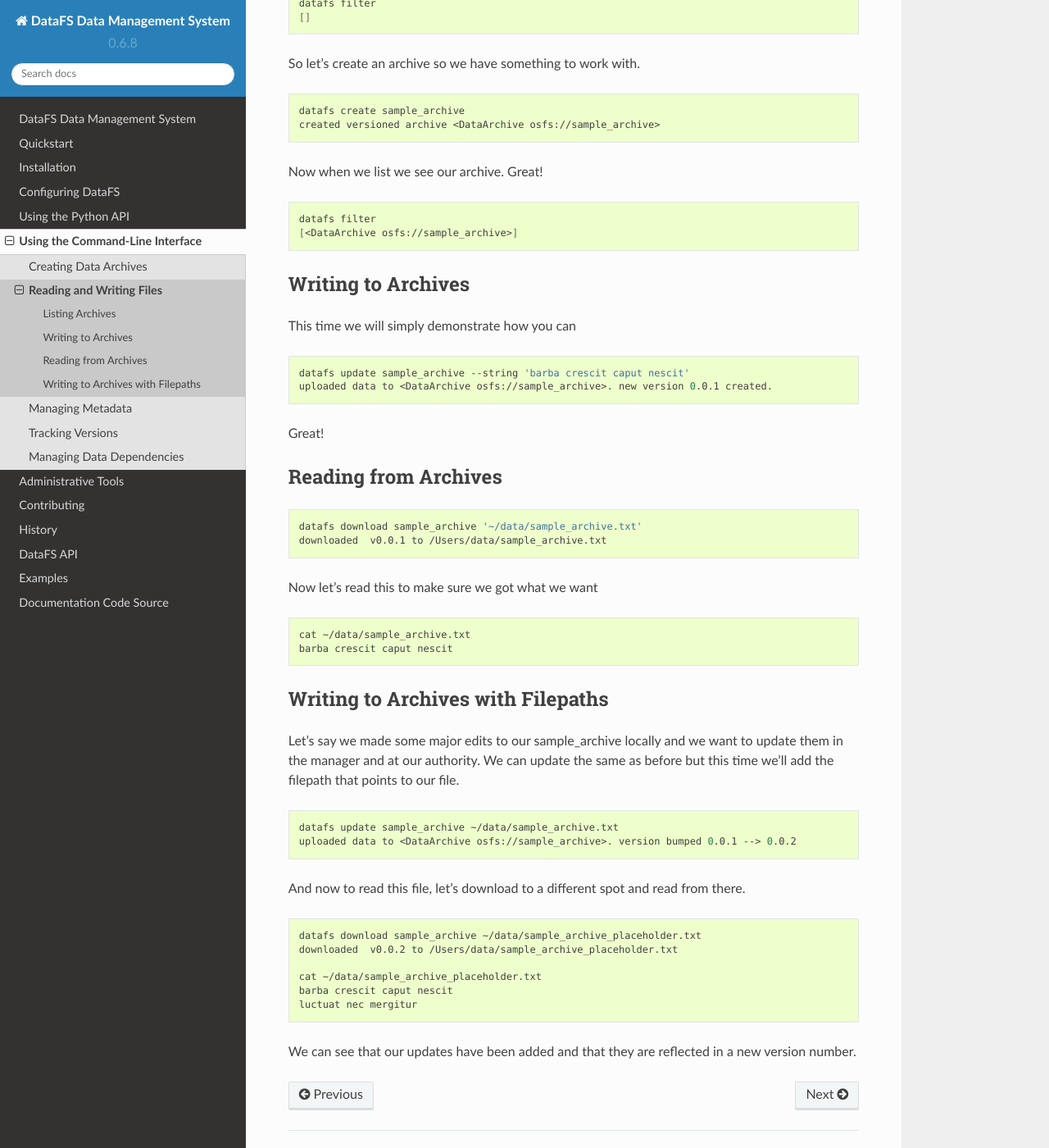
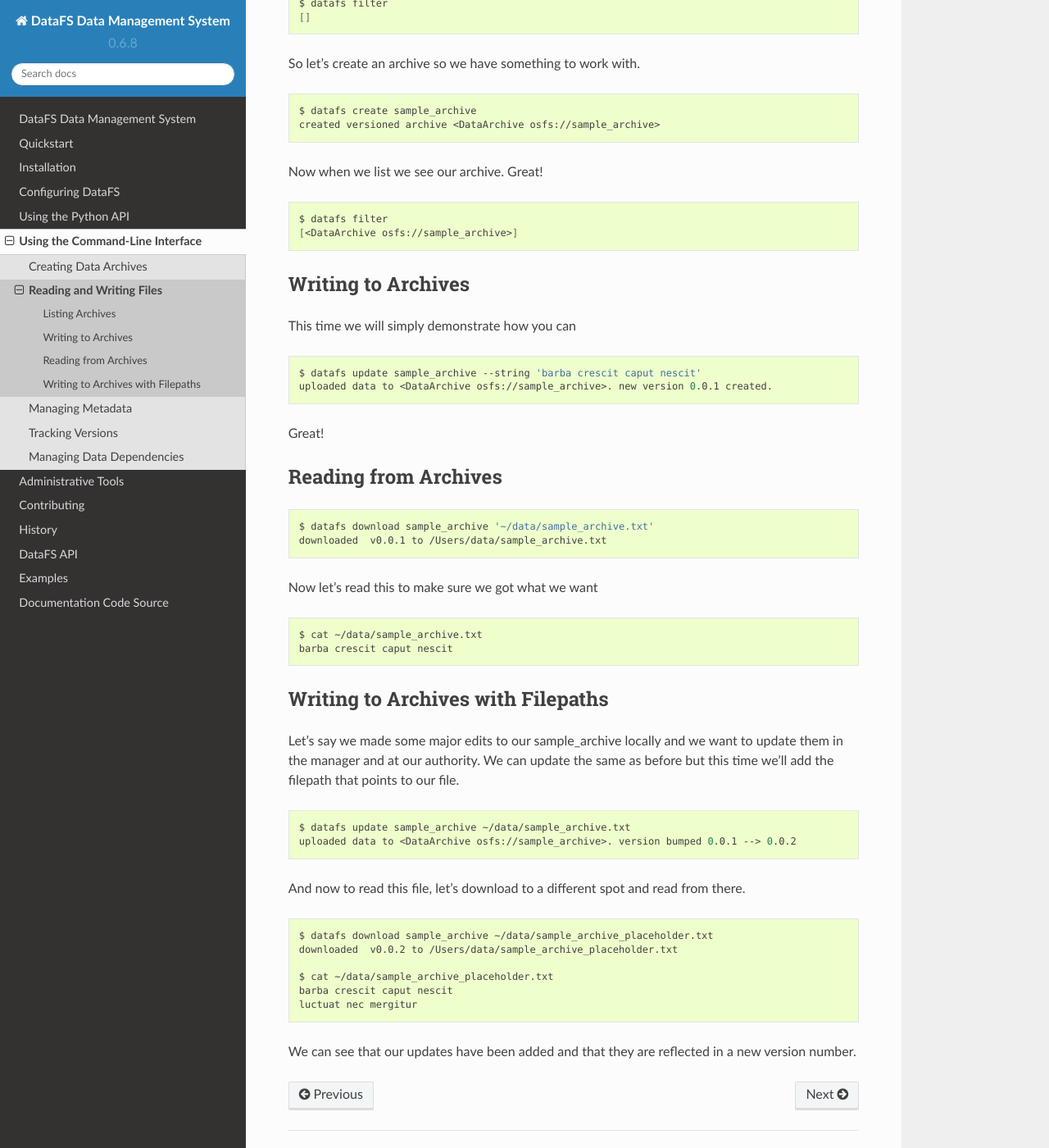
Before and after one commit to ClimateImpactLab/DataFS, a Sphinx documentation site: the page built from docs/cli.io.rst, in a window 1280 px wide and 1400 px high, scrolled down 449 px. Shown: the whole window at 82% size. Built offline with Sphinx 7.4.7 and the Read the Docs theme 2.0.0, drawn with Linux system fonts in a browser that asks for light colours; the version number is read from the project's files by our own code.

Commit message:
make edits to docs

```diff
--- a/docs/cli.io.rst
+++ b/docs/cli.io.rst
@@ -19,14 +19,14 @@ If I want to first check to see if I have any archives I can use the `filter` co
 
 .. code-block:: bash
 
-	datafs filter
+	$ datafs filter
 	[]
 
 So let's create an archive so we have something to work with.
 
 .. code-block:: bash
 
-	datafs create sample_archive
+	$ datafs create sample_archive
 	created versioned archive <DataArchive osfs://sample_archive>
 
 
@@ -34,7 +34,7 @@ Now when we list we see our archive. Great!
 
 .. code-block:: bash
 
-	datafs filter
+	$ datafs filter
 	[<DataArchive osfs://sample_archive>]
 
 
@@ -46,7 +46,7 @@ This time we will simply demonstrate how you can
 
 .. code-block:: bash
 
-	datafs update sample_archive --string 'barba crescit caput nescit'
+	$ datafs update sample_archive --string 'barba crescit caput nescit'
 	uploaded data to <DataArchive osfs://sample_archive>. new version 0.0.1 created.
 
 
@@ -60,7 +60,7 @@ Reading from Archives
 
 .. code-block:: bash
 
-	datafs download sample_archive '~/data/sample_archive.txt'
+	$ datafs download sample_archive '~/data/sample_archive.txt'
 	downloaded  v0.0.1 to /Users/data/sample_archive.txt
 
 
@@ -69,7 +69,7 @@ Now let's read this to make sure we got what we want
 
 .. code-block:: bash
 
-	cat ~/data/sample_archive.txt
+	$ cat ~/data/sample_archive.txt
 	barba crescit caput nescit
 
 
@@ -81,7 +81,7 @@ Let's say we made some major edits to our sample_archive locally and we want to
 
 .. code-block:: bash
 
-	datafs update sample_archive ~/data/sample_archive.txt
+	$ datafs update sample_archive ~/data/sample_archive.txt
 	uploaded data to <DataArchive osfs://sample_archive>. version bumped 0.0.1 --> 0.0.2
 
 
@@ -90,10 +90,10 @@ And now to read this file, let's download to a different spot and read from ther
 
 .. code-block:: bash
 
-	datafs download sample_archive ~/data/sample_archive_placeholder.txt
+	$ datafs download sample_archive ~/data/sample_archive_placeholder.txt
 	downloaded  v0.0.2 to /Users/data/sample_archive_placeholder.txt
 
-	cat ~/data/sample_archive_placeholder.txt
+	$ cat ~/data/sample_archive_placeholder.txt
 	barba crescit caput nescit
 	luctuat nec mergitur
 
```
